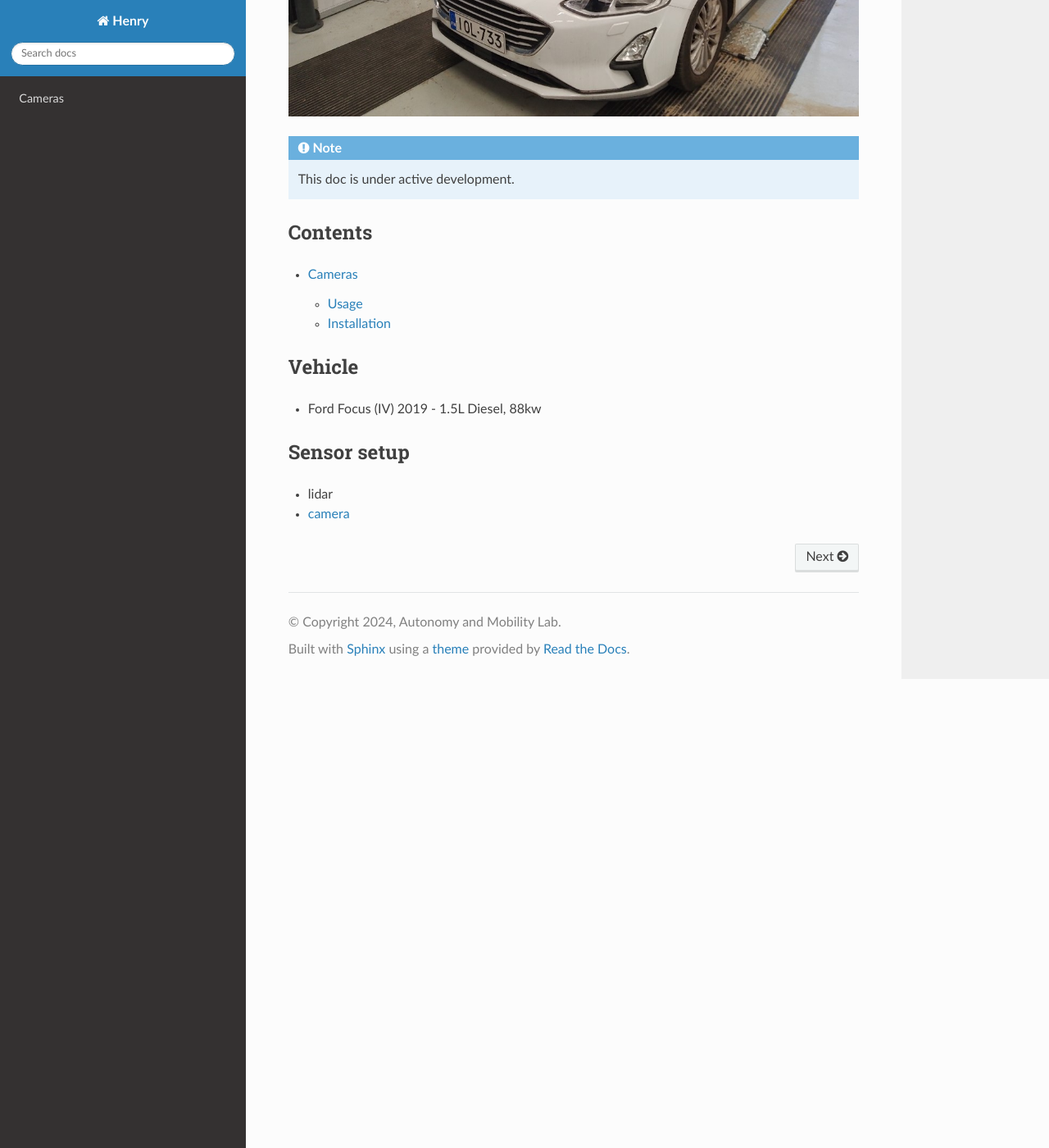
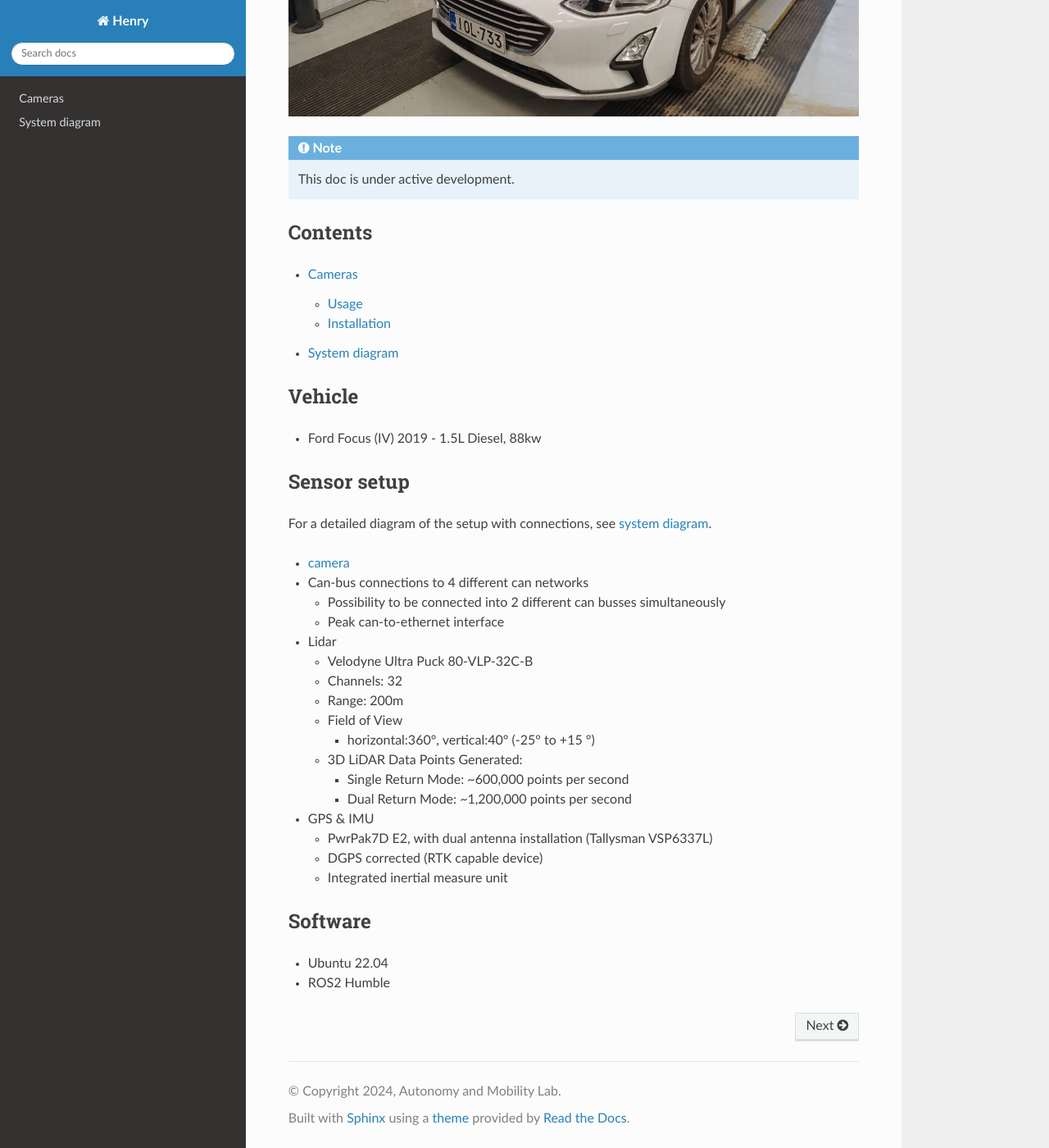
Before and after one commit to autonomymobilitylab/HenryRTD, a Sphinx documentation site: the page built from docs/source/index.rst, in a window 1280 px wide and 1400 px high, scrolled down 588 px. Shown: the whole window at 82% size. Built offline with Sphinx 7.4.7 and the Read the Docs theme 3.1.0, drawn with Linux system fonts in a browser that asks for light colours.

Commit message:
Add system diagram and sensor info

```diff
--- a/docs/source/index.rst
+++ b/docs/source/index.rst
@@ -16,7 +16,8 @@ Contents
 
 .. toctree::
 
-   cameras
+  cameras
+  system
 
 Vehicle
 --------
@@ -27,5 +28,37 @@ Vehicle
 Sensor setup
 ------------
 
-- lidar
-- :doc:`camera <cameras>`
+For a detailed diagram of the setup with connections, see :doc:`system diagram <system>`.
+
+* :doc:`camera <cameras>`
+
+* Can-bus connections to 4 different can networks
+
+  * Possibility to be connected into 2 different can busses simultaneously
+  * Peak can-to-ethernet interface
+
+* Lidar
+
+  * Velodyne Ultra Puck 80-VLP-32C-B
+  * Channels: 32
+  * Range: 200m
+  * Field of View
+
+    * horizontal:360°, vertical:40° (-25° to +15 °)
+
+  * 3D LiDAR Data Points Generated:
+
+    * Single Return Mode:    ~600,000 points per second
+    * Dual Return Mode:     ~1,200,000 points per second
+
+* GPS & IMU
+
+  * PwrPak7D E2, with dual antenna installation (Tallysman VSP6337L)
+  * DGPS corrected (RTK capable device)
+  * Integrated inertial measure unit
+
+Software
+--------
+
+* Ubuntu 22.04
+* ROS2 Humble
```
Also changed, not shown: docs/source/system.rst (added, +8 -0 lines), 1 other file.
